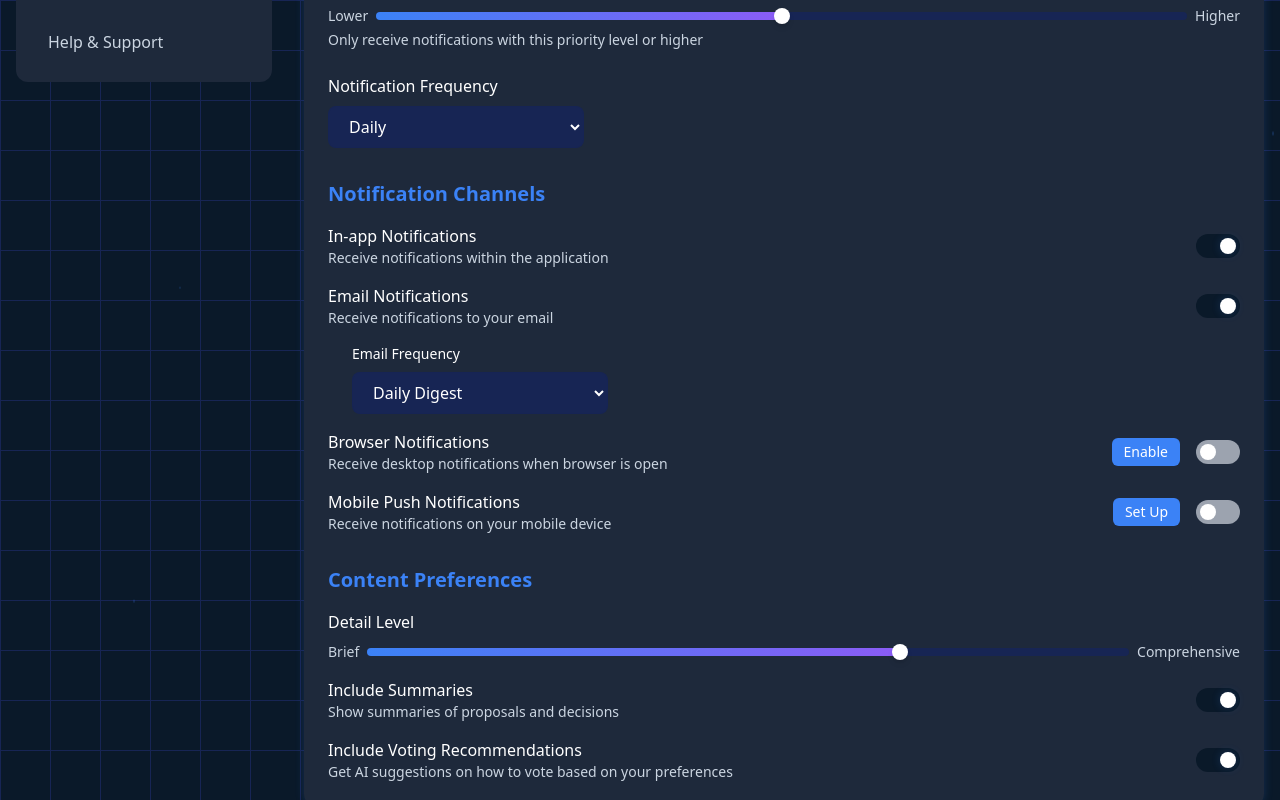
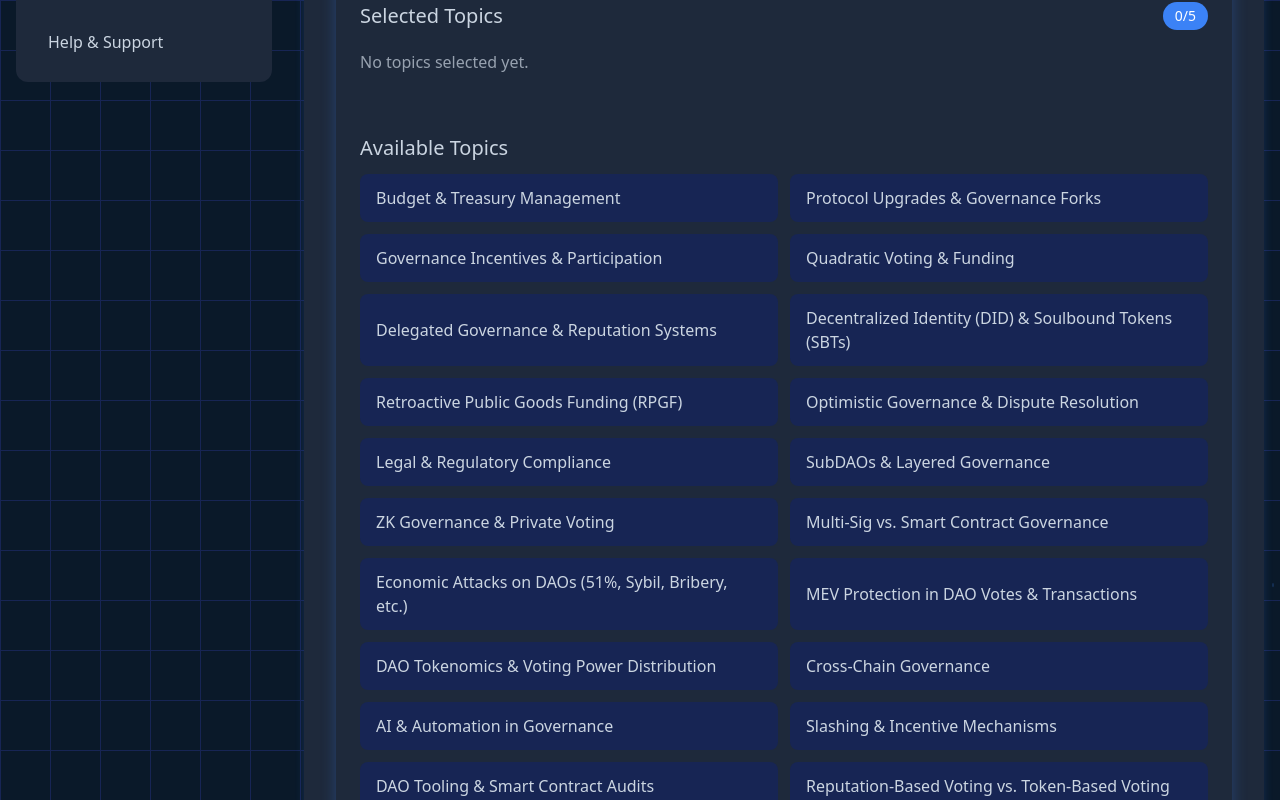
Before and after one commit to GeneralMagicio/govpal-front, a Next.js app: page /settings in a window 1280 px wide. Shown: the part 600-1400 px from the top of the page. Built offline with nearby package versions, Linux system fonts and the light colour scheme.

Commit message:
Add topic picker

```diff
--- a/app/settings/components/NotificationPanel.tsx
+++ b/app/settings/components/NotificationPanel.tsx
@@ -3,6 +3,7 @@
 import { useState } from 'react';
 import ToggleSwitch from './ToggleSwitch';
 import Slider from './Slider';
+import TopicPicker from './TopicPicker';
 
 interface NotificationPanelProps {
   onSettingsChange: () => void;
@@ -10,7 +11,7 @@ interface NotificationPanelProps {
 
 const NotificationPanel: React.FC<NotificationPanelProps> = ({ onSettingsChange }) => {
   const [learningMode, setLearningMode] = useState<number>(65);
-  const [topics, setTopics] = useState<string[]>(['Governance Proposals', 'Treasury Updates', 'Voting Reminders']);
+  // const [topics, setTopics] = useState<string[]>(['Governance Proposals', 'Treasury Updates', 'Voting Reminders']);
   const [priorityThreshold, setPriorityThreshold] = useState<number>(3);
   const [notificationFrequency, setNotificationFrequency] = useState<string>('daily');
 
@@ -57,7 +58,7 @@ const NotificationPanel: React.FC<NotificationPanelProps> = ({ onSettingsChange
 
             <div>
               <label className="block mb-2 font-medium">Topics of Interest</label>
-              <div className="flex flex-wrap gap-2 mb-2">
+              {/* <div className="flex flex-wrap gap-2 mb-2">
                 {topics.map((topic) => (
                   <span key={topic} className="inline-flex items-center px-3 py-1 rounded-lg text-sm bg-primary-accent/20 text-primary-accent">
                     {topic}
@@ -72,7 +73,8 @@ const NotificationPanel: React.FC<NotificationPanelProps> = ({ onSettingsChange
                     </button>
                   </span>
                 ))}
-              </div>
+              </div> */}
+              <TopicPicker/>
             </div>
 
             <div>
--- /dev/null
+++ b/app/settings/components/TopicPicker.tsx
@@ -0,0 +1,141 @@
+import React, { useState } from 'react';
+
+interface TopicPickerProps {
+  onSelectionChange?: (selectedTopics: string[]) => void;
+}
+
+const daoTopics: string[] = [
+  "Budget & Treasury Management",
+  "Protocol Upgrades & Governance Forks",
+  "Governance Incentives & Participation",
+  "Quadratic Voting & Funding",
+  "Delegated Governance & Reputation Systems",
+  "Decentralized Identity (DID) & Soulbound Tokens (SBTs)",
+  "Retroactive Public Goods Funding (RPGF)",
+  "Optimistic Governance & Dispute Resolution",
+  "Legal & Regulatory Compliance",
+  "SubDAOs & Layered Governance",
+  "ZK Governance & Private Voting",
+  "Multi-Sig vs. Smart Contract Governance",
+  "Economic Attacks on DAOs (51%, Sybil, Bribery, etc.)",
+  "MEV Protection in DAO Votes & Transactions",
+  "DAO Tokenomics & Voting Power Distribution",
+  "Cross-Chain Governance",
+  "AI & Automation in Governance",
+  "Slashing & Incentive Mechanisms",
+  "DAO Tooling & Smart Contract Audits",
+  "Reputation-Based Voting vs. Token-Based Voting"
+];
+
+const TopicPicker: React.FC<TopicPickerProps> = ({ onSelectionChange }) => {
+  const [selectedTopics, setSelectedTopics] = useState<string[]>([]);
+  const MAX_TOPICS = 5;
+
+  const handleTopicSelect = (topic: string): void => {
+    if (selectedTopics.includes(topic)) {
+      // Remove if already selected
+      const updatedTopics = selectedTopics.filter(t => t !== topic);
+      setSelectedTopics(updatedTopics);
+      onSelectionChange?.(updatedTopics);
+    } else if (selectedTopics.length < MAX_TOPICS) {
+      // Add if under the limit
+      const updatedTopics = [...selectedTopics, topic];
+      setSelectedTopics(updatedTopics);
+      onSelectionChange?.(updatedTopics);
+    }
+  };
+
+  const handleTopicRemove = (topic: string): void => {
+    const updatedTopics = selectedTopics.filter(t => t !== topic);
+    setSelectedTopics(updatedTopics);
+    onSelectionChange?.(updatedTopics);
+  };
+
+  return (
+    <div className="bg-cards-bg rounded-xl shadow-glow p-6 max-w-4xl mx-auto">
+      <h2 className="text-2xl font-bold text-white mb-6">Select DAO Topics (Max 5)</h2>
+
+      {/* Selected Topics Section */}
+      <div className="mb-8">
+        <div className="flex items-center justify-between mb-3">
+          <h3 className="text-xl text-light-gray">Selected Topics</h3>
+          <span className={`px-3 py-1 rounded-full text-white text-sm font-medium ${
+            selectedTopics.length === MAX_TOPICS ? 'bg-alerts' : 'bg-primary-accent'
+          }`}>
+            {selectedTopics.length}/{MAX_TOPICS}
+          </span>
+        </div>
+
+        <div className="flex flex-wrap gap-3 min-h-[60px]">
+          {selectedTopics.length === 0 ? (
+            <p className="text-light-gray opacity-70 py-2">No topics selected yet.</p>
+          ) : (
+            selectedTopics.map(topic => (
+              <div
+                key={topic}
+                className="bg-secondary-bg text-white px-4 py-2 rounded-full flex items-center gap-2 animate-fadeIn shadow-glow-sm"
+              >
+                <span>{topic}</span>
+                <button
+                  onClick={() => handleTopicRemove(topic)}
+                  className="text-light-gray hover:text-alerts transition-colors"
+                  aria-label={`Remove ${topic}`}
+                >
+                  <svg xmlns="http://www.w3.org/2000/svg" className="h-4 w-4" viewBox="0 0 20 20" fill="currentColor">
+                    <path fillRule="evenodd" d="M4.293 4.293a1 1 0 011.414 0L10 8.586l4.293-4.293a1 1 0 111.414 1.414L11.414 10l4.293 4.293a1 1 0 01-1.414 1.414L10 11.414l-4.293 4.293a1 1 0 01-1.414-1.414L8.586 10 4.293 5.707a1 1 0 010-1.414z" clipRule="evenodd" />
+                  </svg>
+                </button>
+              </div>
+            ))
+          )}
+        </div>
+      </div>
+
+      {/* Topic Selection Grid */}
+      <div>
+        <h3 className="text-xl text-light-gray mb-3">Available Topics</h3>
+
+        {selectedTopics.length === MAX_TOPICS && (
+          <div className="mb-4 p-3 bg-secondary-bg bg-opacity-50 rounded-lg border border-alerts text-light-gray animate-fadeIn">
+            You have selected the maximum number of topics. Remove a topic to select a different one.
+          </div>
+        )}
+
+        <div className="grid grid-cols-1 md:grid-cols-2 gap-3">
+          {daoTopics.map(topic => {
+            const isSelected = selectedTopics.includes(topic);
+            const isDisabled = selectedTopics.length >= MAX_TOPICS && !isSelected;
+
+            return (
+              <button
+                key={topic}
+                onClick={() => handleTopicSelect(topic)}
+                disabled={isDisabled}
+                className={`
+                  px-4 py-3 rounded-lg text-left transition-all
+                  ${isSelected
+                    ? 'bg-primary-accent text-white shadow-glow-sm'
+                    : 'bg-secondary-bg text-light-gray hover:bg-secondary-accent hover:text-white'
+                  }
+                  ${isDisabled
+                    ? 'opacity-50 cursor-not-allowed'
+                    : 'hover:shadow-glow-sm'
+                  }
+                `}
+              >
+                <div className="flex items-center justify-between">
+                  <span>{topic}</span>
+                  {isSelected && (
+                    <span className="text-highlights">✓</span>
+                  )}
+                </div>
+              </button>
+            );
+          })}
+        </div>
+      </div>
+    </div>
+  );
+};
+
+export default TopicPicker;
```
